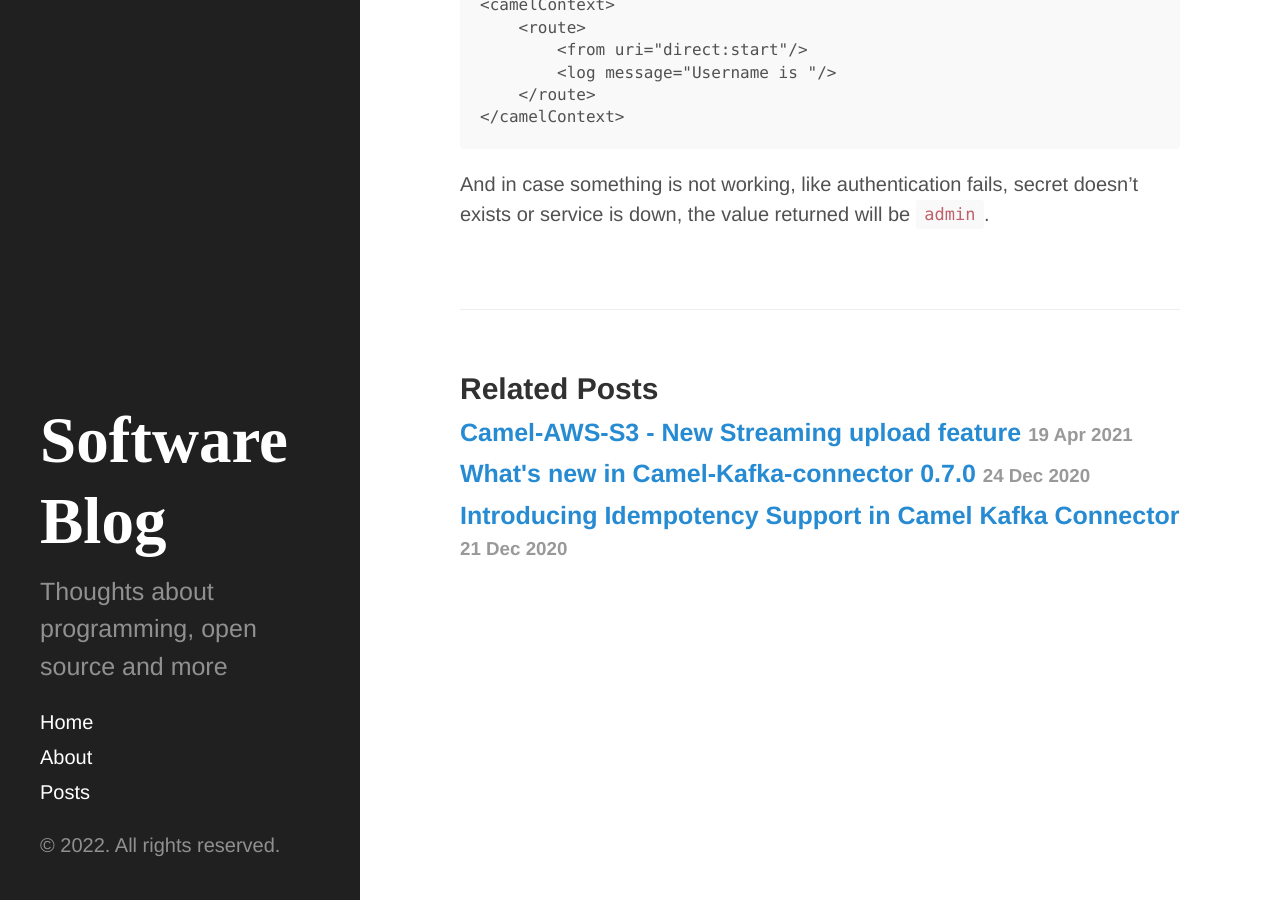
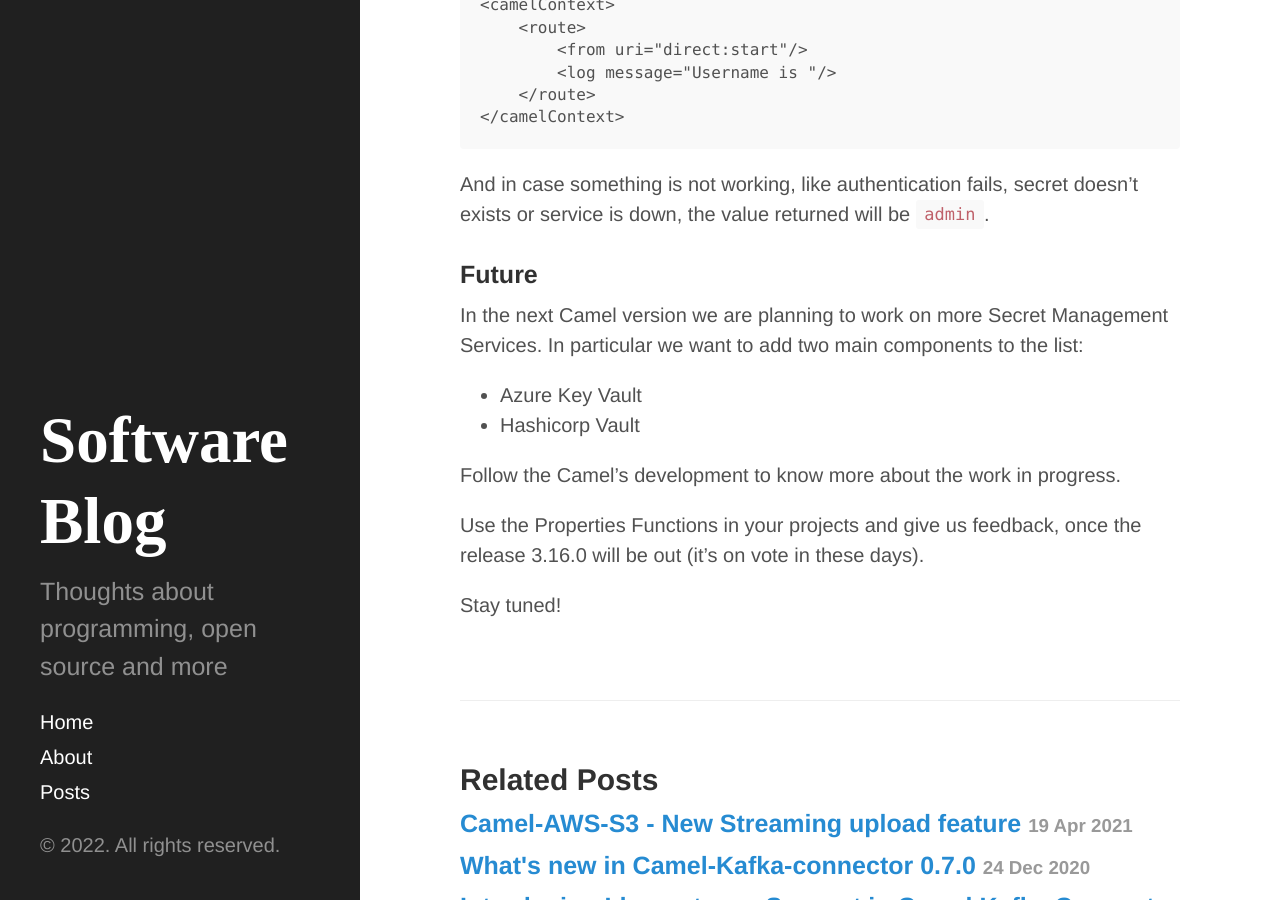
Before and after one commit to oscerd/oscerd.github.io, a Jekyll site: the page built from _posts/2022-03-24-camel-vault-cloud-provider.md, in a window 1280 px wide and 900 px high, scrolled down 4937 px. Built offline with Jekyll 4.4.1, drawn with Linux system fonts in a browser that asks for light colours; some of the changed text lies outside the part shown.

````diff
--- a/_posts/2022-03-24-camel-vault-cloud-provider.md
+++ b/_posts/2022-03-24-camel-vault-cloud-provider.md
@@ -177,3 +177,16 @@
 ```
 
 And in case something is not working, like authentication fails, secret doesn't exists or service is down, the value returned will be `admin`.
+
+### Future
+
+In the next Camel version we are planning to work on more Secret Management Services. In particular we want to add two main components to the list:
+
+- Azure Key Vault
+- Hashicorp Vault
+
+Follow the Camel's development to know more about the work in progress.
+
+Use the Properties Functions in your projects and give us feedback, once the release 3.16.0 will be out (it's on vote in these days).
+
+Stay tuned!
````
Also changed, not shown: other parts of _posts/2022-03-24-camel-vault-cloud-provider.md (+1 -1 lines).
